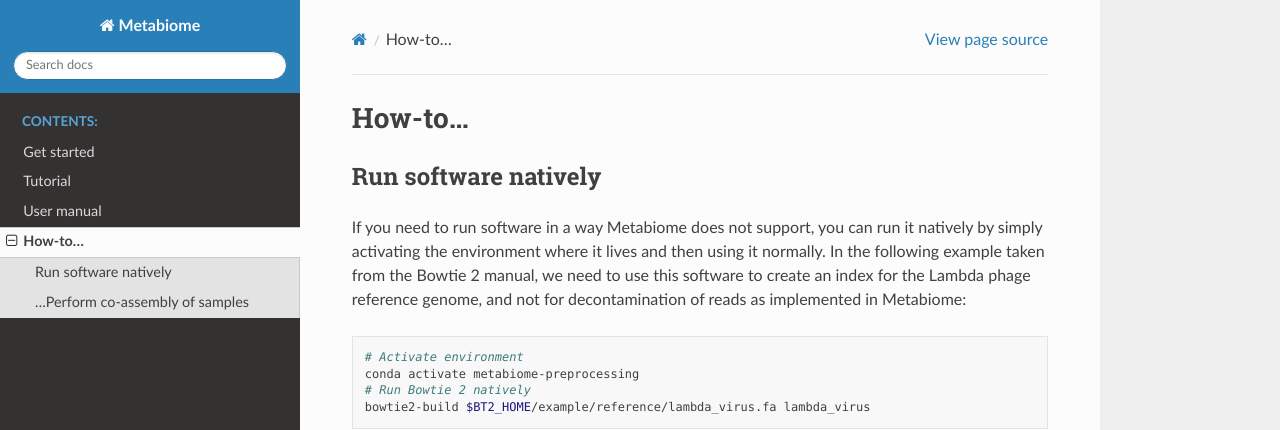
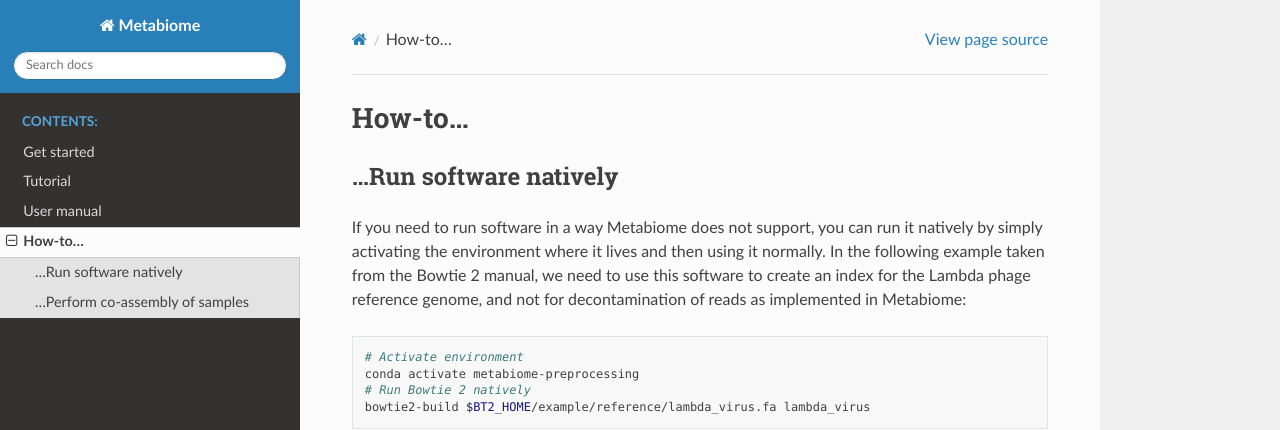
Before and after one commit to Nesper94/Metabiome, a Sphinx documentation site: the page built from documentation/source/how-to.rst, in a window 1280 px wide. Shown: the top 430 px of the page. Built offline with Sphinx 7.4.7 and the Read the Docs theme 2.0.0, drawn with Linux system fonts in a browser that asks for light colours.

Commit message:
Prepend ellipsis to title

```diff
--- a/documentation/source/how-to.rst
+++ b/documentation/source/how-to.rst
@@ -3,7 +3,7 @@
 How-to...
 =========
 
-Run software natively
+...Run software natively
 ---------------------
 If you need to run software in a way Metabiome does not support, you can run it
 natively by simply activating the environment where it lives and then using it
```
